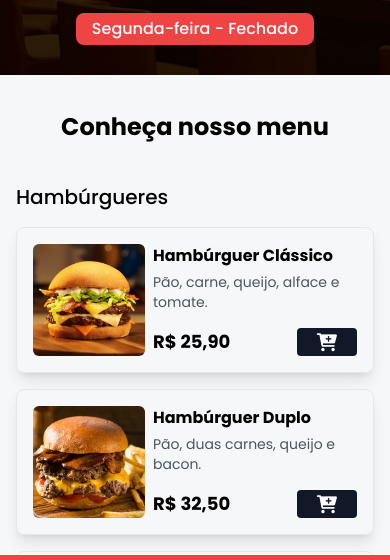
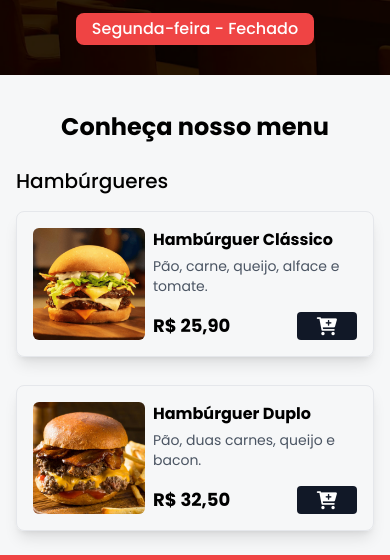
Before and after one commit to pauloaraujo028/cardapio-digital, a website: page index.html in a window 390 px wide. Shown: the part 245-805 px from the top of the page. Drawn offline with nearby package versions, Linux system fonts and the light colour scheme.

Commit message:
fix: ajuste de responsividade

```diff
--- a/index.html
+++ b/index.html
@@ -56,12 +56,8 @@
       Conheça nosso menu
     </h2>
 
-    <div id="menu">
-      <main
-        class="grid grid-cols-1 md:grid-cols-2 gap-7 md:gap-10 mx-auto max-w-7xl px-4 mb-16"
-      >
-        <div id="cards" />
-      </main>
+    <div id="menu" class="w-full">
+      <div id="cards" />
     </div>
 
     <div
--- a/script.js
+++ b/script.js
@@ -444,8 +444,8 @@ fetch("./data/menu.json")
         .join("");
 
       return `
-        <h3 class="text-xl font-medium mb-4 mt-4">${title}</h3>
-        <div class="grid grid-cols-1 sm:grid-cols-2 md:grid-cols-3 gap-4">
+        <h3 class="text-xl font-medium mb-4 mt-4 px-4 mx-auto max-w-7xl">${title}</h3>
+        <div class="grid grid-cols-1 md:grid-cols-2 gap-7 md:gap-10 mx-auto max-w-7xl px-4 mb-16"">
           ${cards}
         </div>
       `;
```
Also changed, not shown: styles/output.css, 1 other file.
